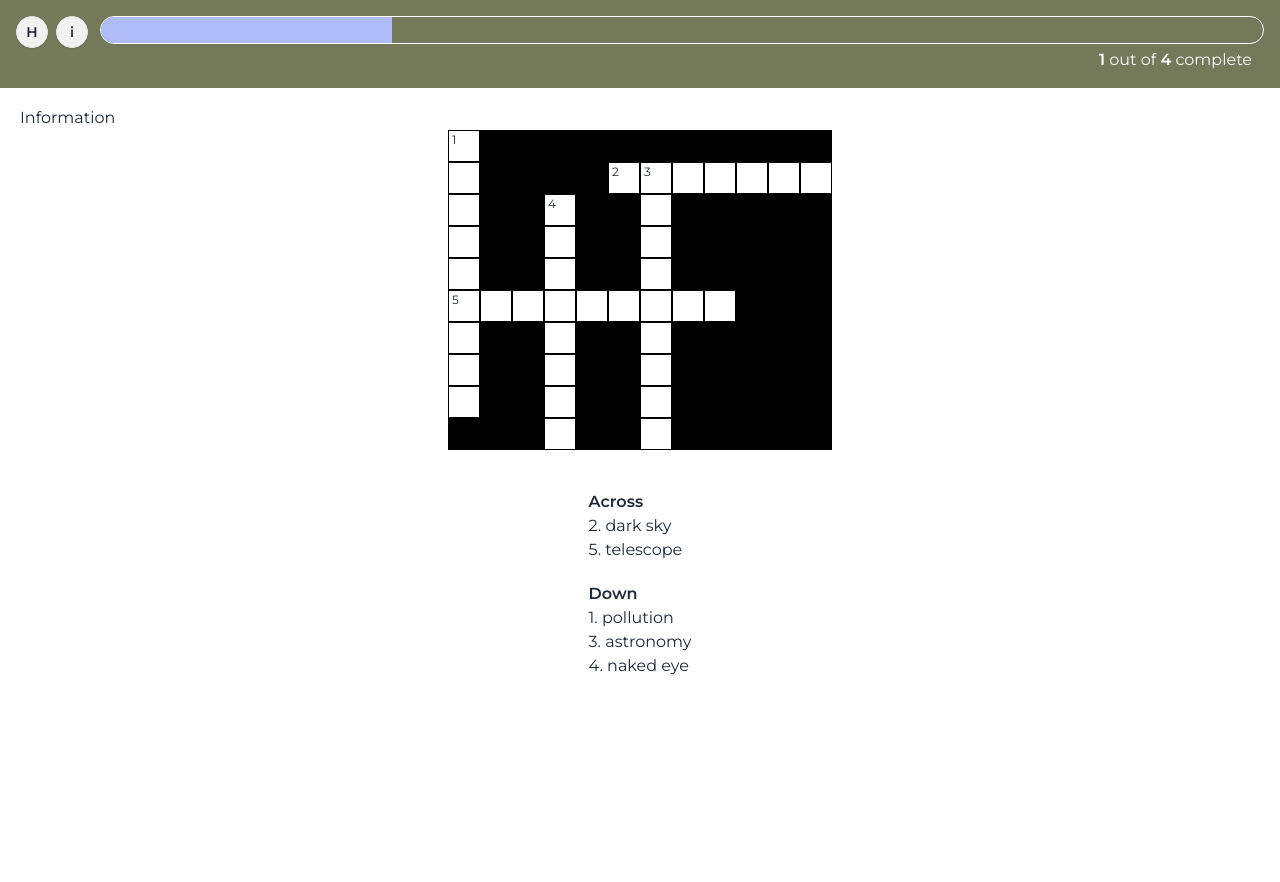
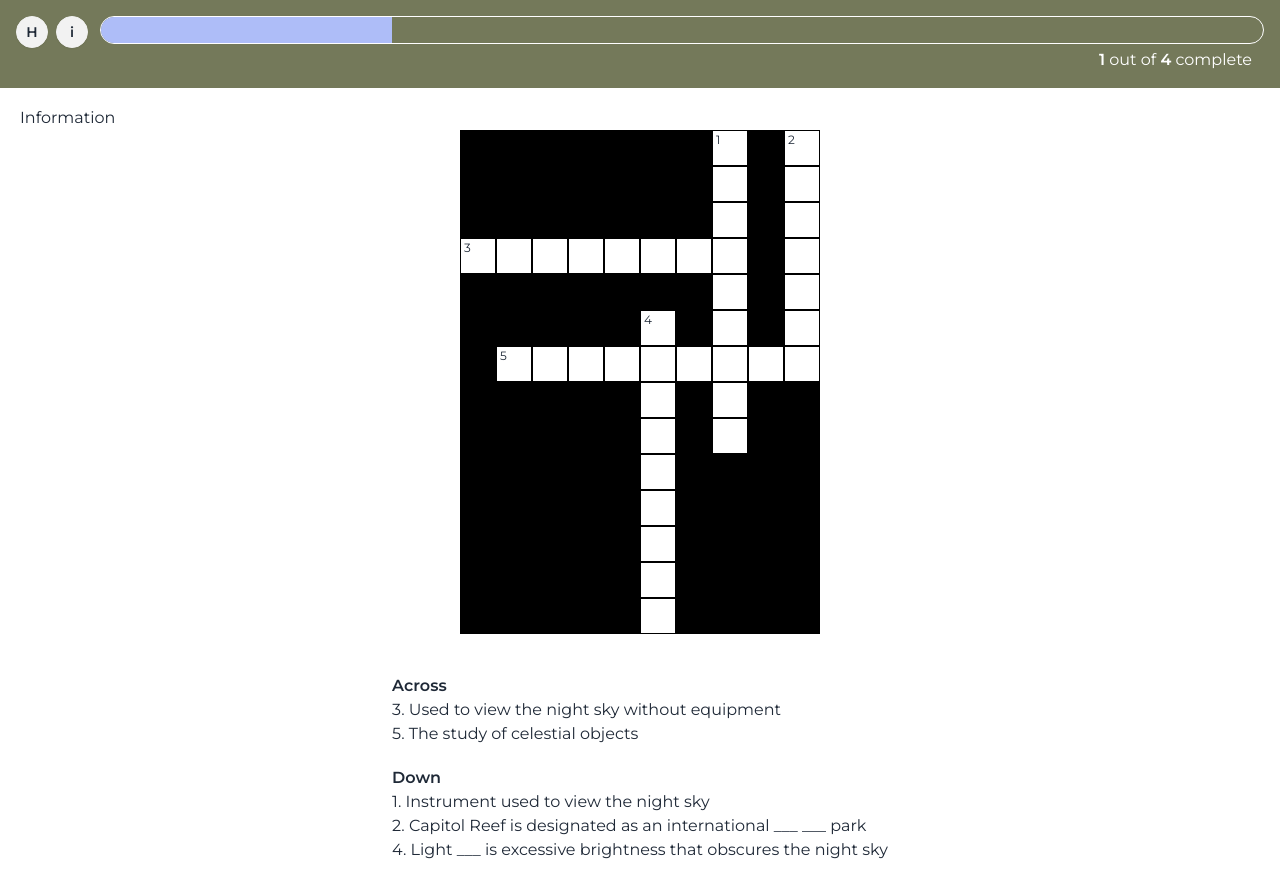
Before and after one commit to jldavis23/crfs-scavenger-hunt, a Next.js app: page /crossword in a window 1280 px wide. Before the commit the page ends 800 px from the top, so only its background shows below. Built offline with nearby package versions, Linux system fonts and the light colour scheme; a web font is replaced by a local one.

Commit message:
updated crossword

```diff
--- a/app/(pages)/crossword/page.js
+++ b/app/(pages)/crossword/page.js
@@ -11,38 +11,46 @@ export default function CrosswordPage() {
 
     const puzzle = {
         crosswordRows: [
-            ['P', '', '', '', '', '', '', '', '', '', '', ''],
-            ['O', '', '', '', '', 'D', 'A', 'R', 'K', 'S', 'K', 'Y'],
-            ['L', '', '', 'N', '', '', 'S', '', '', '', '', ''],
-            ['L', '', '', 'A', '', '', 'T', '', '', '', '', ''],
-            ['U', '', '', 'K', '', '', 'R', '', '', '', '', ''],
-            ['T', 'E', 'L', 'E', 'S', 'C', 'O', 'P', 'E', '', '', ''],
-            ['I', '', '', 'D', '', '', 'N', '', '', '', '', ''],
-            ['O', '', '', 'E', '', '', 'O', '', '', '', '', ''],
-            ['N', '', '', 'Y', '', '', 'M', '', '', '', '', ''],
-            ['', '', '', 'E', '', '', 'Y', '', '', '', '', '']
+            ['', '', '', '', '', '', '', 'T', '', 'D'],
+            ['', '', '', '', '', '', '', 'E', '', 'A'],
+            ['', '', '', '', '', '', '', 'L', '', 'R'],
+            ['N', 'A', 'K', 'E', 'D', 'E', 'Y', 'E', '', 'K'],
+            ['', '', '', '', '', '', '', 'S', '', 'S'],
+            ['', '', '', '', '', 'P', '', 'C', '', 'K'],
+            ['', 'A', 'S', 'T', 'R', 'O', 'N', 'O', 'M', 'Y'],
+            ['', '', '', '', '', 'L', '', 'P', '', ''],
+            ['', '', '', '', '', 'L', '', 'E', '', ''],
+            ['', '', '', '', '', 'U', '', '', '', ''],
+            ['', '', '', '', '', 'T', '', '', '', ''],
+            ['', '', '', '', '', 'I', '', '', '', ''],
+            ['', '', '', '', '', 'O', '', '', '', ''],
+            ['', '', '', '', '', 'N', '', '', '', '']
         ],
         wordStarts: [
-            [1, '', '', '', '', '', '', '', '', '', '', ''],
-            ['', '', '', '', '', 2, 3, '', '', '', '', ''],
-            ['', '', '', 4, '', '', '', '', '', '', '', ''],
-            ['', '', '', '', '', '', '', '', '', '', '', ''],
-            ['', '', '', '', '', '', '', '', '', '', '', ''],
-            [5, '', '', '', '', '', '', '', '', '', '', ''],
-            ['', '', '', '', '', '', '', '', '', '', '', ''],
-            ['', '', '', '', '', '', '', '', '', '', '', ''],
-            ['', '', '', '', '', '', '', '', '', '', '', ''],
-            ['', '', '', '', '', '', '', '', '', '', '', '']
+            ['', '', '', '', '', '', '', 1, '', 2],
+            ['', '', '', '', '', '', '', '', '', ''],
+            ['', '', '', '', '', '', '', '', '', ''],
+            [3, '', '', '', '', '', '', '', '', ''],
+            ['', '', '', '', '', '', '', '', '', ''],
+            ['', '', '', '', '', 4, '', '', '', ''],
+            ['', 5, '', '', '', '', '', '', '', ''],
+            ['', '', '', '', '', '', '', '', '', ''],
+            ['', '', '', '', '', '', '', '', '', ''],
+            ['', '', '', '', '', '', '', '', '', ''],
+            ['', '', '', '', '', '', '', '', '', ''],
+            ['', '', '', '', '', '', '', '', '', ''],
+            ['', '', '', '', '', '', '', '', '', ''],
+            ['', '', '', '', '', '', '', '', '', '']
         ],
         clues: {
             across: [
-                "2. dark sky",
-                "5. telescope"
+                "3. Used to view the night sky without equipment",
+                "5. The study of celestial objects"
             ],
             down: [
-                "1. pollution",
-                "3. astronomy",
-                "4. naked eye"
+                "1. Instrument used to view the night sky",
+                "2. Capitol Reef is designated as an international ___ ___ park",
+                "4. Light ___ is excessive brightness that obscures the night sky"
             ]
         }
     }
--- a/app/components/Crossword.js
+++ b/app/components/Crossword.js
@@ -31,7 +31,7 @@ export const Crossword = ({ puzzle, puzzleCompleted, setPuzzleCompleted }) => {
                     <h2 className="font-semibold text-2xl m-8 text-center">Complete the Crossword Puzzle</h2>,
 
                     <div className="flex flex-col items-center gap-10">
-                        <div>
+                        <div className=''>
                             {puzzle.crosswordRows.map((row, i) => (
                                 <div key={i} className="flex">
                                     {row.map((cell, j) =>
@@ -39,7 +39,7 @@ export const Crossword = ({ puzzle, puzzleCompleted, setPuzzleCompleted }) => {
                                             <div className="relative" key={j}>
                                                 <input
                                                     type="text"
-                                                    className={`w-8 h-8 flex justify-center items-center border border-black text-center rounded-none ${userAnswers[i][j] === solutions[i][j] ? 'bg-success' : ""}`}
+                                                    className={`w-9 h-9 flex justify-center items-center border border-black text-center rounded-none ${userAnswers[i][j] === solutions[i][j] ? 'bg-success' : ""}`}
                                                     maxLength={1}
                                                     onChange={e => handleInputChange(i, j, e)}
                                                     value={puzzleCompleted ? solutions[i][j] : userAnswers[i][j]}
@@ -51,7 +51,7 @@ export const Crossword = ({ puzzle, puzzleCompleted, setPuzzleCompleted }) => {
                                             </div>
                                         ) : (
                                             <div
-                                                className="w-8 h-8 bg-black"
+                                                className="w-9 h-9 bg-black"
                                                 key={j}>
                                             </div>
                                         )
```
